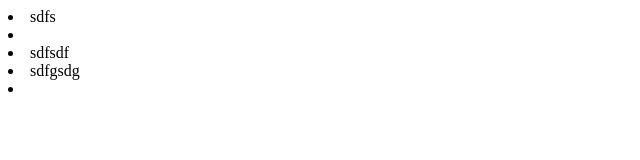
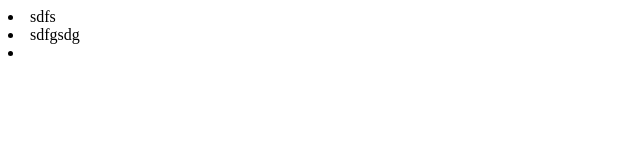
Before and after one commit to Hakguller/kodluyoruzilkrepo, a plain HTML site: page Deneme/index.html in a window 1280 px wide. Shown: the whole page, without its empty margins (0-640 px from the left). Drawn offline with Linux system fonts and the light colour scheme.

Commit message:
degisiklik

```diff
--- a/Deneme/index.html
+++ b/Deneme/index.html
@@ -8,8 +8,7 @@
 </head>
 <body>
     <li>sdfs</li>
-    <li></li>
-    <li>sdfsdf</li>
+
     <li>sdfgsdg</li>
     <li></li>
 </body>
```
